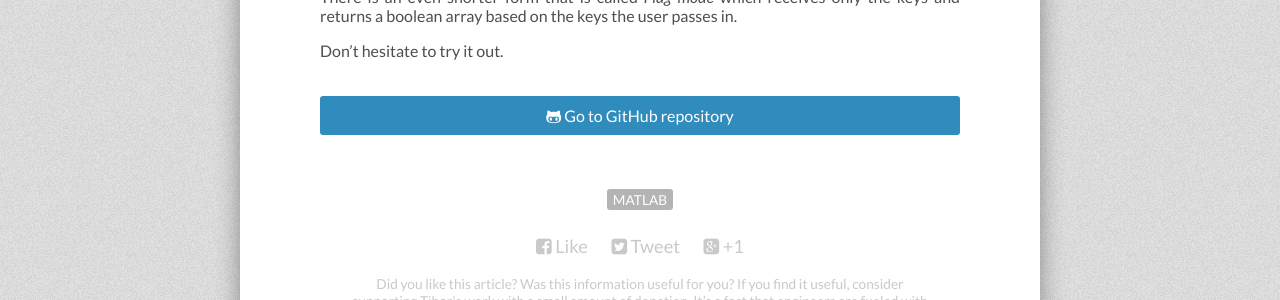
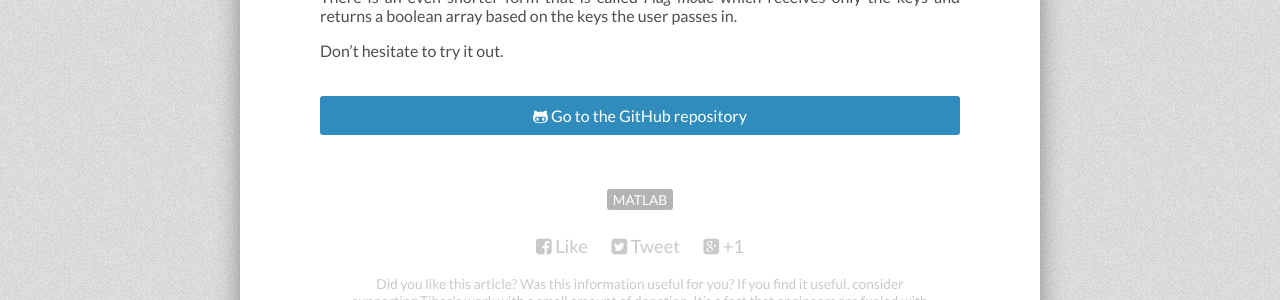
Before and after one commit to tiborsimon/tiborsimon.github.io, a Jekyll site: the page built from _posts/2015-05-02-simple-input-parser.md, in a window 1280 px wide and 900 px high, scrolled down 2280 px. Shown: the part 154-454 px from the top of the window. Built offline with Jekyll 4.4.1, drawn with Linux system fonts in a browser that asks for light colours; nearby versions of some CDN libraries; comment, search, counter and statistics services are not loaded.

Commit message:
Article update

```diff
--- a/_posts/2015-05-02-simple-input-parser.md
+++ b/_posts/2015-05-02-simple-input-parser.md
@@ -70,4 +70,4 @@ There is an even shorter form that is called _Flag mode_ which receives only the
 
 Don't hesitate to try it out.
 
-<a href='https://github.com/tiborsimon/simple-input-parser' class="btn-info btn centered"><i class="fa fa-github-alt"></i> Go to GitHub repository</a>
+<a href='https://github.com/tiborsimon/simple-input-parser' class="btn-info btn centered"><i class="fa fa-github-alt"></i> Go to the GitHub repository</a>
```
Also changed, not shown: _posts/2015-04-19-solarized-theme-for-embedded-gists.md (+1 -1 lines).
